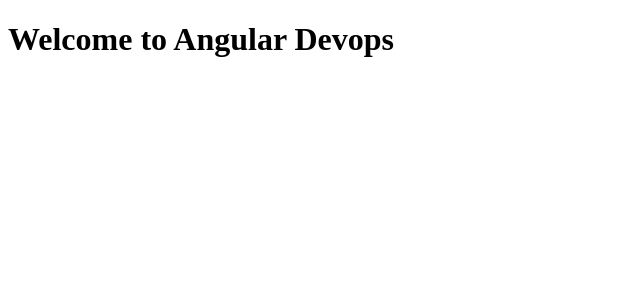
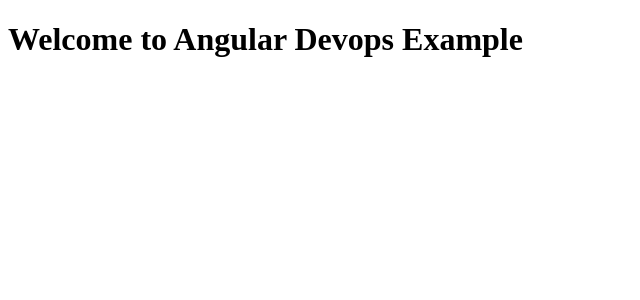
Before and after one commit to sachinmishra007/sachinDEVOPS, an Angular app in the folder angular-project/: page / in a window 1280 px wide. Shown: the top 300 px of the page, without its empty margins (0-640 px from the left). Built offline with nearby package versions, Linux system fonts and the light colour scheme.

Commit message:
Modified  the changes

```diff
--- a/angular-project/src/app/app.component.html
+++ b/angular-project/src/app/app.component.html
@@ -1,3 +1,3 @@
 <h1>
-  Welcome to Angular Devops
+  Welcome to Angular Devops Example
 </h1>
```
